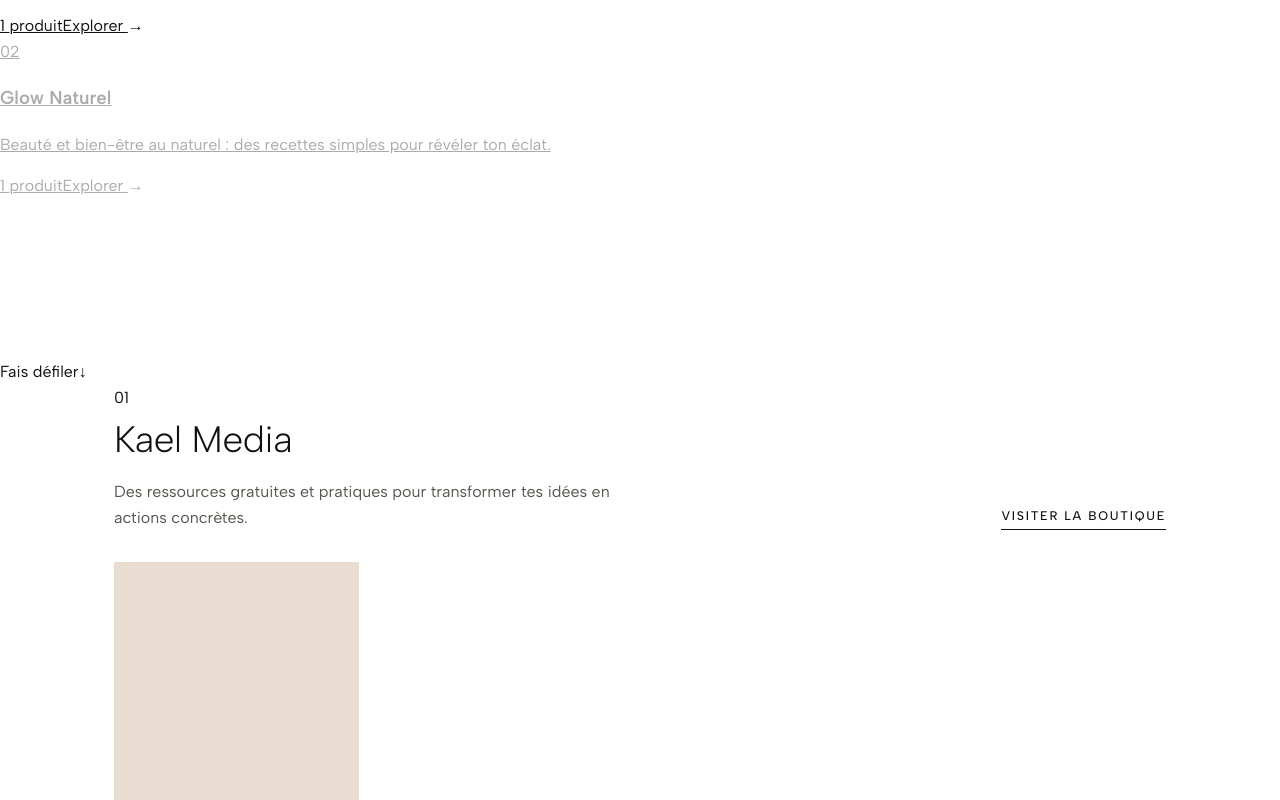
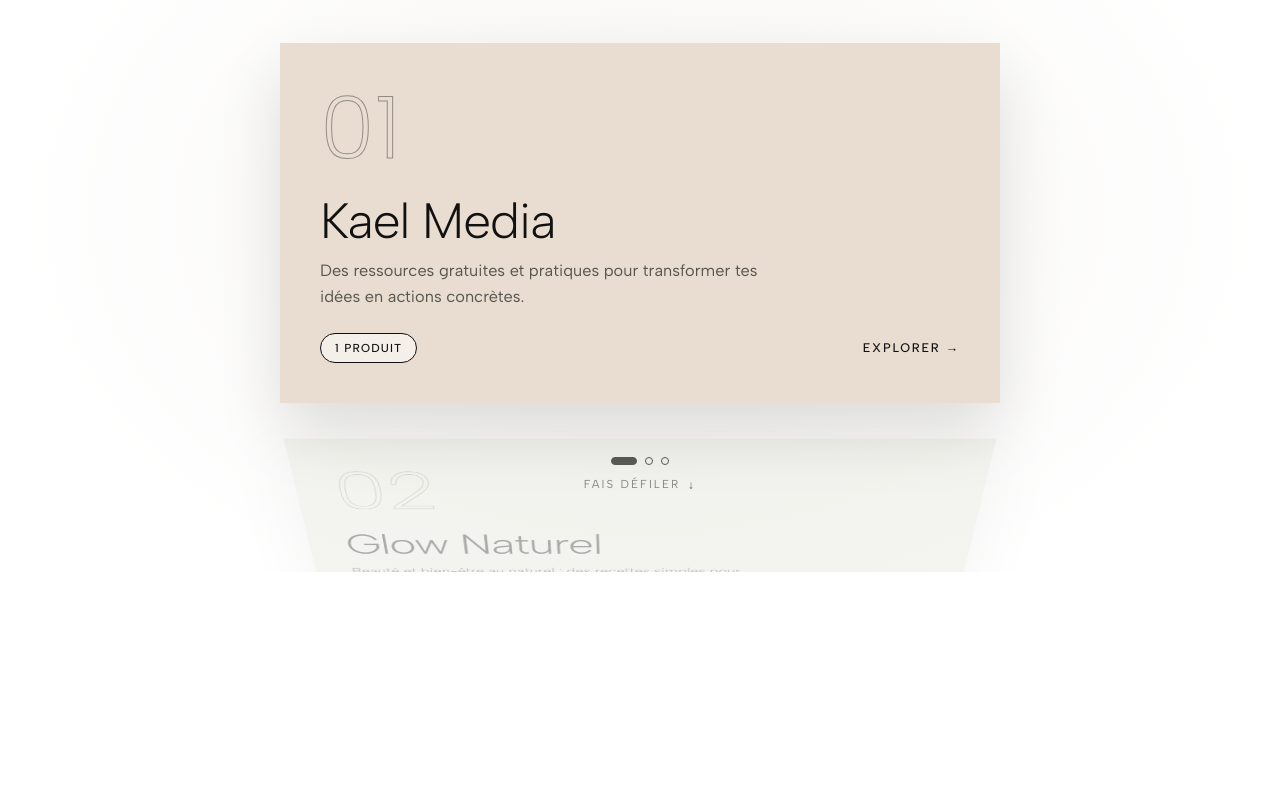
Before and after one commit to koffiechrisarnaud-cpu/C-A-3-Store, a Next.js app: page / in a window 1280 px wide. Shown: the part 900-1700 px from the top of the page. Built offline with nearby package versions, Linux system fonts and the light colour scheme.

Commit message:
Add new CSS variables and styles for drum component

```diff
--- a/app/globals.css
+++ b/app/globals.css
@@ -3,6 +3,7 @@
   --bg:#ffffff; --greige:#eae8e4; --ink:#111111; --muted:#58554f; --line:#e2dfda;
   --btn:#111111; --btn-ink:#ffffff; --clay:#cfc2b1; --stone:#dcd8d2;
   --t-kael:#e8ddd0; --t-glow:#dfe3d6; --t-emi:#dadde3;
+  --cut:clamp(40px,9vw,120px);
   --f:var(--font-albert),"Helvetica Neue",Arial,sans-serif;
   box-sizing:border-box;
   padding-top:env(safe-area-inset-top,0px); padding-bottom:env(safe-area-inset-bottom,0px);
@@ -20,6 +21,7 @@ img{display:block}
 @keyframes rise{from{transform:translateY(112%)}to{transform:none}}
 @keyframes ringIn{from{opacity:0;transform:scale(.6)}to{opacity:1;transform:none}}
 @keyframes bob{0%,100%{translate:0 0}50%{translate:0 -10px}}
+@keyframes nudge{0%,100%{translate:0 0}50%{translate:0 5px}}
 @keyframes spin{to{transform:rotate(360deg)}}
 @keyframes ripple{0%{transform:scale(1);opacity:.7}100%{transform:scale(1.9);opacity:0}}
 @keyframes drift{0%,100%{translate:0 0}50%{translate:18px -26px}}
@@ -35,7 +37,6 @@ img{display:block}
 /* En-tête */
 .site-header{position:sticky;top:0;z-index:40;background:var(--greige);border-bottom:1px solid transparent;transition:background .3s ease,border-color .3s ease}
 .site-header.scrolled{background:rgba(255,255,255,.88);-webkit-backdrop-filter:blur(12px);backdrop-filter:blur(12px);border-bottom-color:var(--line)}
-.progress{position:absolute;left:0;bottom:-1px;width:100%;height:2px;background:var(--ink);transform-origin:left;transform:scaleX(0)}
 .bar{display:flex;justify-content:space-between;align-items:center;padding-top:16px;padding-bottom:16px}
 .brand{display:inline-block;text-decoration:none}
 .brand img{height:42px;width:auto}
@@ -91,21 +92,39 @@ h1{font-weight:300;font-size:clamp(2.6rem,6.2vw,4.4rem);line-height:1.06;letter-
 .seq span{position:relative;padding:0 30px;font-size:.78rem;letter-spacing:.18em;text-transform:uppercase;color:var(--muted);white-space:nowrap}
 .seq span::after{content:"";position:absolute;right:-2px;top:50%;width:4px;height:4px;margin-top:-2px;border-radius:50%;background:var(--clay)}
 
-/* Boutiques */
-section.band{padding:80px 0}
+/* Rouleau des boutiques */
 h2{font-weight:300;font-size:clamp(1.7rem,3.6vw,2.3rem);letter-spacing:-.01em;margin:0 0 10px}
-.center{text-align:center}
-.sub{color:var(--muted);margin:0 0 44px}
-.collection{display:grid;grid-template-columns:repeat(auto-fit,minmax(240px,1fr));gap:24px;text-align:left}
-.card{display:block;text-decoration:none}
-.tile{aspect-ratio:4/3;background:var(--tile);display:flex;align-items:flex-end;padding:20px;font-weight:300;font-size:1.5rem;letter-spacing:-.01em;transition:transform .35s ease,box-shadow .35s ease}
-.card:hover .tile{transform:translateY(-5px);box-shadow:0 16px 32px rgba(0,0,0,.09)}
-.card h3{font-weight:400;font-size:1.05rem;margin:16px 0 2px}
-.exp{font-size:.92rem}
+.drum{position:relative;height:calc(100svh * (1.7 + 0.85 * (var(--n) - 1)));background:var(--bg)}
+.drum-pin{position:sticky;top:0;height:100svh;display:flex;flex-direction:column;align-items:center;justify-content:center;gap:clamp(14px,3svh,32px);padding:72px 24px 16px;overflow:hidden;background:radial-gradient(ellipse at 50% 55%,#f6f4f1 0%,var(--bg) 70%)}
+.drum-head{text-align:center}
+.drum-head .eyebrow{margin-bottom:10px}
+.drum-head h2{font-size:clamp(1.4rem,3.2vw,2.1rem);margin:0}
+.drum-stage{width:100%;height:min(56svh,420px);display:flex;align-items:center;justify-content:center;perspective:1500px}
+.drum-wheel{position:relative;width:min(720px,88vw);height:min(48svh,360px);transform-style:preserve-3d;will-change:transform}
+.dcard{position:absolute;inset:0;display:flex;flex-direction:column;justify-content:space-between;padding:clamp(20px,4vw,40px);background:var(--tile);box-shadow:0 30px 60px rgba(0,0,0,.12);text-decoration:none;backface-visibility:hidden;-webkit-backface-visibility:hidden;will-change:transform,opacity}
+.dnum{font-size:clamp(2.6rem,8vw,5.5rem);font-weight:300;line-height:1;color:transparent;-webkit-text-stroke:1px rgba(17,17,17,.4)}
+.dbody h3{font-weight:300;font-size:clamp(1.8rem,5vw,3.1rem);line-height:1.05;letter-spacing:-.02em;margin:0 0 10px}
+.dbody p{margin:0;max-width:44ch;color:var(--muted);font-size:clamp(.9rem,1.6vw,1.02rem)}
+.dfoot{display:flex;justify-content:space-between;align-items:center;gap:12px}
+.dpill{font-size:.72rem;letter-spacing:.1em;text-transform:uppercase;font-weight:500;border:1px solid var(--ink);border-radius:999px;padding:5px 14px;background:rgba(255,255,255,.55)}
+.dgo{font-size:.78rem;letter-spacing:.14em;text-transform:uppercase;font-weight:500}
 .arr{display:inline-block;transition:transform .25s ease}
-.card:hover .arr{transform:translateX(6px)}
-.store{padding:72px 0 0;border-top:1px solid var(--line);margin-top:72px}
-.store-head{display:flex;flex-wrap:wrap;justify-content:space-between;align-items:flex-end;gap:16px;margin-bottom:32px}
+.dcard.on:hover .arr{transform:translateX(6px)}
+.drum-bottom{display:flex;flex-direction:column;align-items:center;gap:10px}
+.ddots{display:flex;gap:8px}
+.ddot{width:8px;height:8px;border-radius:999px;border:1px solid var(--ink);transition:width .35s ease,background .35s ease}
+.ddot.on{width:26px;background:var(--ink)}
+.drum-hint{display:flex;align-items:center;gap:8px;font-size:.72rem;letter-spacing:.18em;text-transform:uppercase;color:var(--muted)}
+.chev{display:inline-block;animation:nudge 1.8s ease-in-out infinite}
+
+/* Pages des boutiques (bord supérieur en diagonale) */
+.stores{position:relative}
+.panel{position:relative;isolation:isolate;margin-top:calc(var(--cut) * -1);padding:calc(var(--cut) + 72px) 0 calc(var(--cut) + 72px)}
+.panel.first{margin-top:-70svh}
+.panel::before{content:"";position:absolute;inset:0;z-index:-1;background:var(--tile);background:color-mix(in srgb,var(--tile) 38%,#ffffff);clip-path:polygon(0 var(--cut),100% 0,100% 100%,0 100%)}
+.store-head{display:flex;flex-wrap:wrap;justify-content:space-between;align-items:flex-end;gap:20px;margin-bottom:40px}
+.idx{display:block;font-size:clamp(3rem,9vw,6rem);font-weight:300;line-height:1;color:transparent;-webkit-text-stroke:1px rgba(17,17,17,.4);margin-bottom:6px}
+.store-head h2{font-size:clamp(2.2rem,6vw,4rem);line-height:1.05;letter-spacing:-.02em;margin:0 0 12px}
 .store-head p{margin:0;color:var(--muted);max-width:50ch}
 .visit{font-size:.78rem;letter-spacing:.14em;text-transform:uppercase;font-weight:500;text-decoration:none;border-bottom:1px solid var(--ink);padding-bottom:3px;transition:opacity .2s ease}
 .visit:hover{opacity:.6}
@@ -123,7 +142,7 @@ article:hover .cover img{transform:scale(1.05)}
 .buy:hover{transform:translateY(-2px);box-shadow:0 8px 18px rgba(0,0,0,.18)}
 
 /* À propos et pied de page */
-.about{background:var(--greige);display:grid;grid-template-columns:1fr 1fr;margin-top:80px}
+.about{position:relative;background:var(--greige);display:grid;grid-template-columns:1fr 1fr;margin-top:calc(var(--cut) * -1);padding-top:var(--cut);clip-path:polygon(0 var(--cut),100% 0,100% 100%,0 100%)}
 .about-text{padding:80px 24px 80px max(24px,calc((100vw - 1100px)/2 + 24px));align-self:center;max-width:620px}
 .about-text p{max-width:42ch;margin:0 0 26px}
 .about-img{background:var(--stone);min-height:300px}
@@ -153,6 +172,7 @@ footer{padding:56px 0 40px}
   .mobile-nav a{display:block;padding:16px 24px;border-top:1px solid var(--line);text-decoration:none;font-size:1.05rem}
   .hero{grid-template-columns:1fr;padding-top:24px}
   .hero-text{padding-bottom:8px}
+  .drum-wheel{height:min(52svh,340px)}
   .about{grid-template-columns:1fr}
   .about-text{padding:56px 24px}
   .foot{grid-template-columns:1fr 1fr}
```
